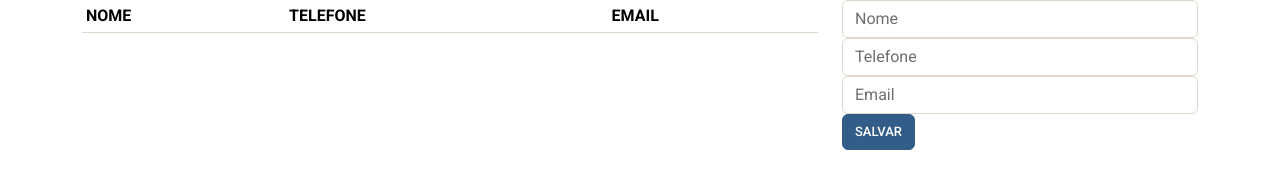
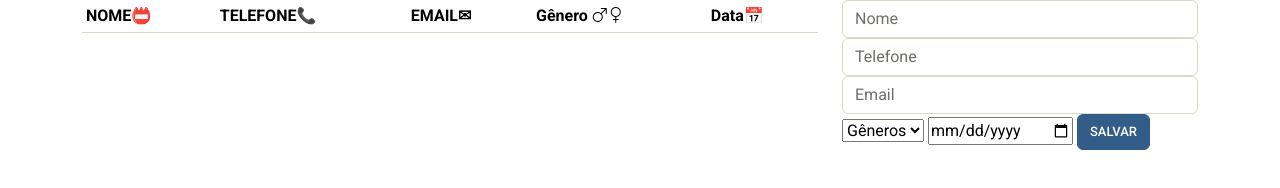
Before and after one commit to Joao19822/Cadastro, a plain HTML site: page index.html in a window 1280 px wide. Drawn offline with nearby package versions, Linux system fonts and the light colour scheme.

Commit message:
Refatorando todo

```diff
--- a/index.html
+++ b/index.html
@@ -25,9 +25,11 @@
                 <table class="table table-striped table-sm">
                     <thead>
                         <tr>
-                            <th>NOME</th>
-                            <th>TELEFONE</th>
-                            <th>EMAIL</th>
+                            <th>NOME📛</th>
+                            <th>TELEFONE📞</th>
+                            <th>EMAIL✉</th>
+                            <th></i>Gênero <i class="bi bi-gender-male"></i><i class="bi bi-gender-female"></i></th>
+                            <th>Data📅</th>
                         </tr>
                     </thead>
                     <tbody id="lista">
@@ -36,9 +38,16 @@
             </div>
             <div class="col-md-4">
                 <form>
-                    <input type="text" class="form-control" id="nome" placeholder="Nome">
-                    <input type="tel" class="form-control" id="cell" placeholder="Telefone">
+                    <input type="text" class="form-control" id="nome" placeholder="Nome" pattern="[a-Za-z]+">
+                    <input type="number" class="form-control" id="cell" placeholder="Telefone"
+                        pattern="[0-9]+([,\.][0-9]+)?" min="0" step="any">
                     <input type="email" class="form-control" id="email" placeholder="Email">
+                    <select name="Gêneros" id="genero">
+                        <option value="" selected>Gêneros</option>
+                        <option value="M">M</option>
+                        <option value="F">F</option>
+                    </select>
+                    <input type="date" id="data">
 
                     <button type="submit" class="btn btn-primary" id="btn_cadastrar">Salvar</button>
 
--- a/todo.js
+++ b/todo.js
@@ -3,8 +3,8 @@ let nomes = []
 let nome = document.getElementById('nome')
 let cell = document.getElementById('cell')
 let email = document.getElementById('email')
-
-
+let genero = document.getElementById('genero')
+let data = document.getElementById('data')
 
 let id_tmp = document.getElementById('id_tmp');
 let btn_cadastrar = document.getElementById('btn_cadastrar');
@@ -20,7 +20,7 @@ btn_cadastrar.addEventListener('click', (e) => {
         }, 3000);
     } else {
         if (id_tmp.value == "") {
-            nomes.push([nome.value,cell.value,email.value])
+            nomes.push([nome.value,cell.value,email.value,genero.value,data.value])
         } else {
             if (id_tmp.value == "") {
                 nomes.push(nome.value)
@@ -28,6 +28,8 @@ btn_cadastrar.addEventListener('click', (e) => {
                 nomes[id_tmp.value][0] = nome.value
                 nomes[id_tmp.value][1] = cell.value
                 nomes[id_tmp.value][2] = email.value
+                nomes[id_tmp.value][3] = genero.value
+                nomes[id_tmp.value][4] = data.value
             }
         }
 
@@ -35,6 +37,8 @@ btn_cadastrar.addEventListener('click', (e) => {
         nome.value = ""
         cell.value = ""
         email.value = ""
+        genero.value = ""
+        data.value = ""
     }
 })
 
@@ -46,6 +50,8 @@ function atualizar_listar() {
         <td>${nm[0]}</td>
         <td>${nm[1]}</td>
         <td>${nm[2]}</td>
+        <td>${nm[3]}</td>
+        <td>${nm[4]}</td>
         <td>
         <button class="btn btn-warning"><i class="bi bi-pencil-square" onclick="editar(${index})"></i></button>
         <button class="btn btn-danger"><i class="bi bi-trash3" onclick="apagar(${index})"></i></i/button>
@@ -62,6 +68,8 @@ function editar(indice) {
     nome.value = nomes[indice][0]
     cell.value = nomes[indice][1]
     email.value = nomes[indice][2]
+    genero.value = nomes[indice][3]
+    data.value = nomes[indice][4]
 
     btn_cadastrar.classList.remove('btn-primary')
     btn_cadastrar.classList.add('btn-info')
```
